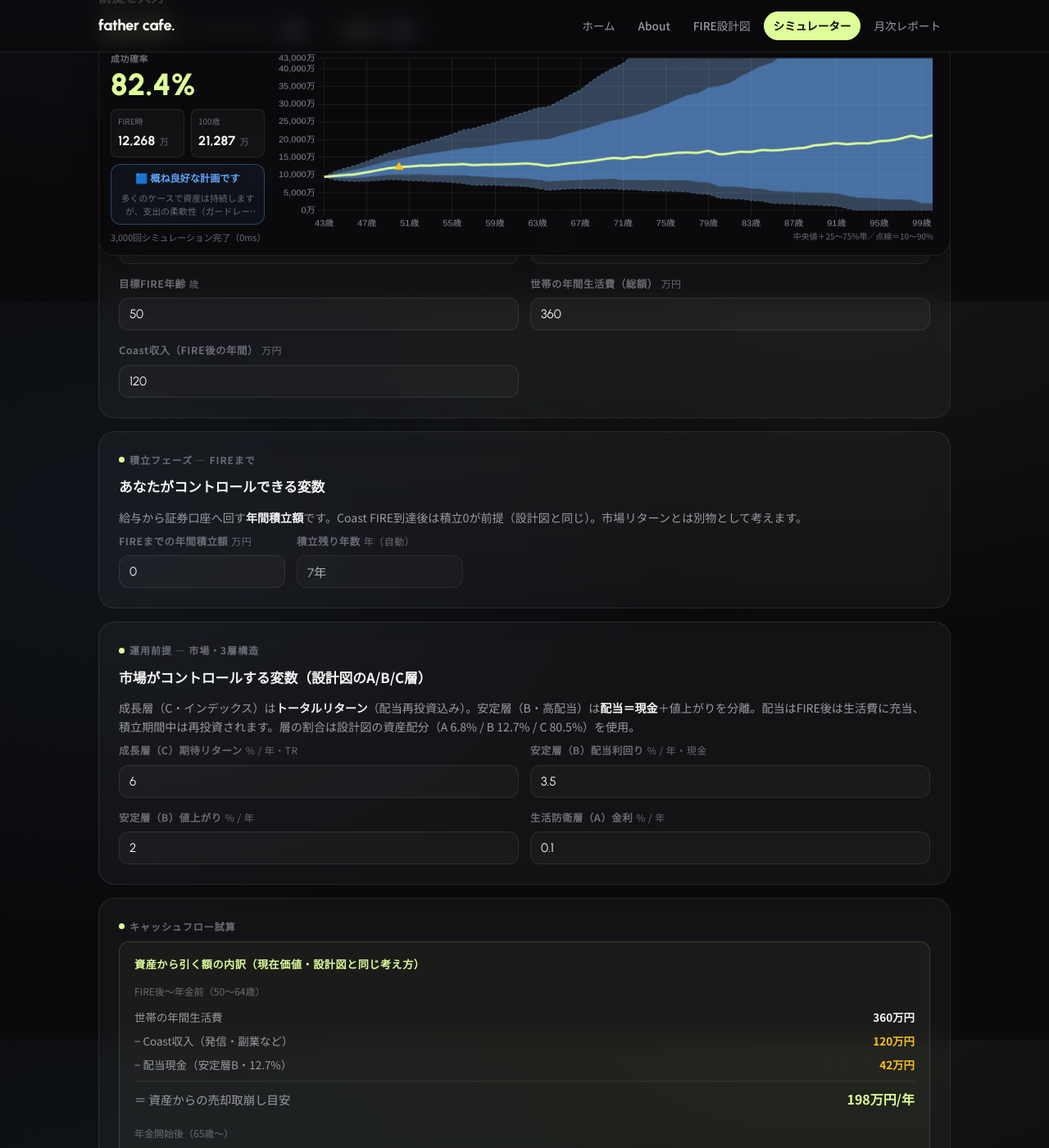
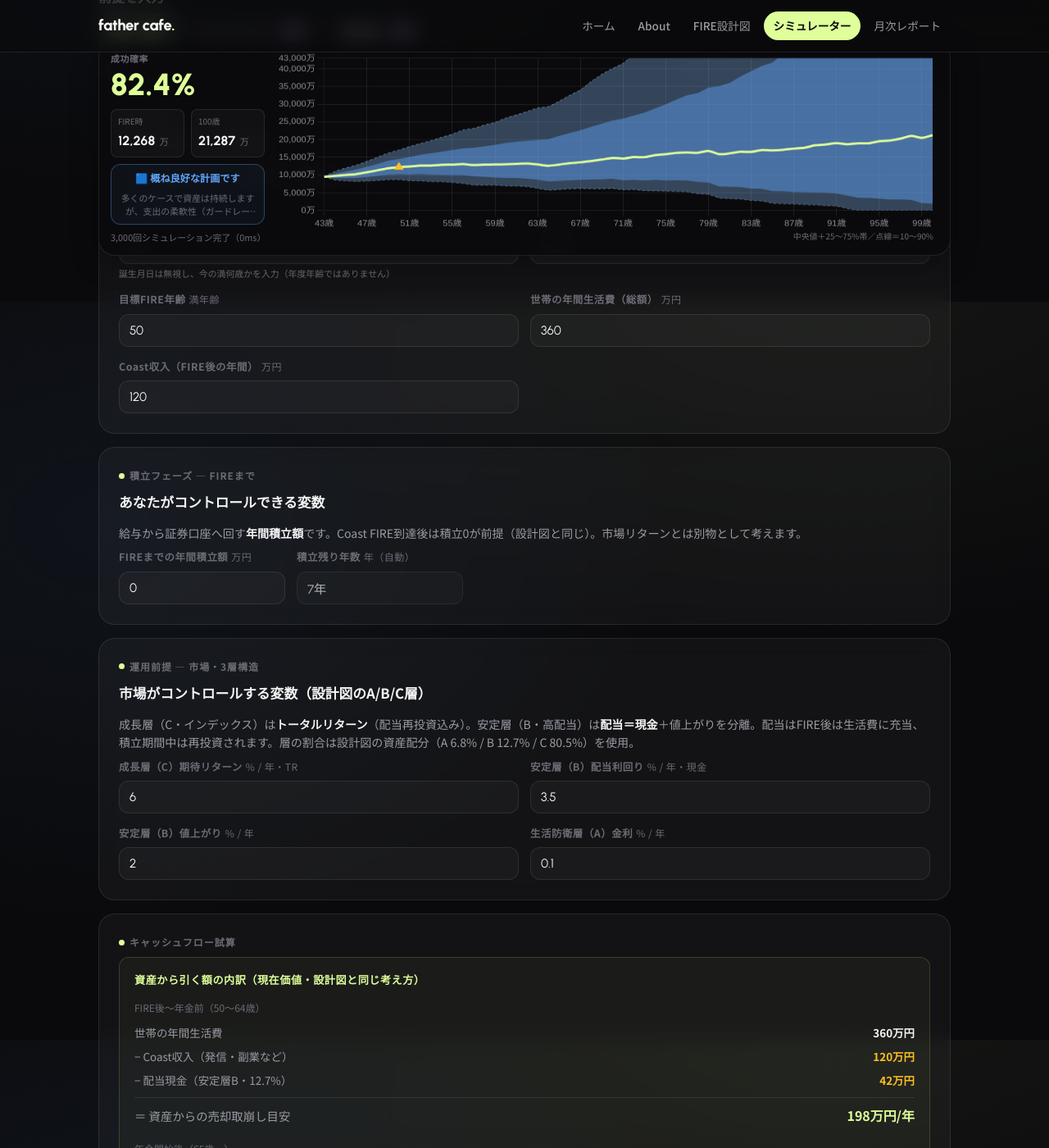
Before and after one commit to Koryo1982/fire-design, a Jekyll site: the page built from simulator/index.html, in a window 1280 px wide and 1400 px high, scrolled down 532 px. Shown: the whole window at 82% size. Built offline with Jekyll 4.4.1, drawn with Linux system fonts in a browser that asks for light colours.

Commit message:
docs: 年齢入力の意味（満年齢・今日／学年は今年度）をUIに明記
父の現在年齢・FIRE年齢・支出イベントと子の学年の基準をラベルと前提に追記。

Co-authored-by: Cursor <cursoragent@cursor.com>

```diff
--- a/assets/css/global.css
+++ b/assets/css/global.css
@@ -327,6 +327,13 @@ table.events input {
   outline: none; border-color: var(--lime); box-shadow: 0 0 0 2px var(--lime-dim);
 }
 .sim-unit { font-size: 0.75rem; color: var(--text-dim); margin-left: 4px; font-weight: 400; }
+.sim-field-hint {
+  display: block;
+  font-size: 0.68rem;
+  color: var(--text-dim);
+  line-height: 1.4;
+  margin-top: 4px;
+}
 
 table.events { width: 100%; border-collapse: collapse; margin: 0; }
 table.events th {
--- a/simulator/index.html
+++ b/simulator/index.html
@@ -85,15 +85,16 @@ layout: null
       <p class="sim-lead-note">「世帯の年間生活費」は<strong>夫婦二人の暮らしのベース</strong>（現在価値）。子どもの仕送り・学費は<strong>ライフイベント</strong>タブ、車・修繕・旅行は同タブの定期支出で上乗せします。</p>
       <div class="sim-grid">
         <div class="sim-field">
-          <label>現在の年齢<span class="sim-unit">歳</span></label>
-          <input type="number" id="inpAge" value="43" min="20" max="80" step="1">
+          <label>現在の年齢<span class="sim-unit">満年齢・今日</span></label>
+          <input type="number" id="inpAge" value="43" min="20" max="80" step="1" aria-describedby="inpAgeHint">
+          <span class="sim-field-hint" id="inpAgeHint">誕生月日は無視し、今の満何歳かを入力（年度年齢ではありません）</span>
         </div>
         <div class="sim-field">
           <label>現在の総資産<span class="sim-unit">万円</span></label>
           <input type="number" id="inpAssets" value="10000" min="0" step="100">
         </div>
         <div class="sim-field">
-          <label>目標FIRE年齢<span class="sim-unit">歳</span></label>
+          <label>目標FIRE年齢<span class="sim-unit">満年齢</span></label>
           <input type="number" id="inpFireAge" value="50" min="20" max="90" step="1">
         </div>
         <div class="sim-field">
@@ -189,11 +190,11 @@ layout: null
   <div class="bento-grid">
     <div class="tile span-12">
       <div class="tile-label"><span class="dot"></span>教育費 <span class="sim-tier-badge is-member">会員</span></div>
-      <p class="sim-lead-note" style="margin-top:0;margin-bottom:4px;">子どもごとに<strong>学年・年齢</strong>と<strong>大学／大学院</strong>の支出を入力します。仕送り・学費は月額×残り年数で試算し、父の年齢タイムラインに自動変換されます（世帯生活費には含めません）。</p>
+      <p class="sim-lead-note" style="margin-top:0;margin-bottom:4px;">子どもごとに<strong>学年（今年度・4月時点）</strong>と<strong>大学／大学院</strong>の支出を入力します。仕送り・学費は月額×残り年数で試算し、父の満年齢タイムラインに自動変換されます（世帯生活費には含めません）。</p>
       <div class="sim-children-list" id="childrenList"></div>
       <button type="button" class="sim-btn-add" id="btnAddChild">＋ 子どもを追加</button>
       <div class="sim-edu-preview" id="educationPreview" aria-live="polite">
-        <h4>父の年齢での教育費流出（プレビュー）</h4>
+        <h4>父の満年齢での教育費流出（プレビュー）</h4>
         <ul id="educationPreviewList"><li>—</li></ul>
       </div>
     </div>
@@ -207,7 +208,7 @@ layout: null
 
       <div class="sim-subsection">
         <h3>突発支出 — 一度きりの大きな出費</h3>
-        <p class="sim-sub-desc">結婚支援・転居など、教育費以外の一度きりの支出。</p>
+        <p class="sim-sub-desc">結婚支援・転居など、教育費以外の一度きりの支出。発生年齢は<strong>父の満年齢</strong>です。</p>
         <table class="events">
           <thead>
             <tr><th style="width:22%">発生年齢</th><th style="width:46%">内容</th><th style="width:22%">金額（万円）</th><th></th></tr>
@@ -220,7 +221,7 @@ layout: null
 
       <div class="sim-subsection">
         <h3>定期支出 — 何年ごとに繰り返す出費</h3>
-        <p class="sim-sub-desc">車の買い替え・住宅修繕・旅行など、周期と初回年齢が決まっている支出。初回以降は周期ごとに自動加算されます。</p>
+        <p class="sim-sub-desc">車の買い替え・住宅修繕・旅行など。初回年齢は<strong>父の満年齢</strong>、以降は周期ごとに自動加算されます。</p>
         <table class="events periodic">
           <thead>
             <tr><th style="width:28%">内容</th><th style="width:18%">金額（万円）</th><th style="width:18%">周期（年）</th><th style="width:18%">初回年齢</th><th></th></tr>
@@ -343,7 +344,9 @@ layout: null
         <li>資産は設計図の3層（A/B/C）比率で分割。成長層はトータルリターン、安定層は配当現金＋値上がり、生活防衛層は金利のみ。</li>
         <li>安定層の配当は積立期間中は再投資、FIRE後はCoast収入・年金と合わせて生活費から差し引き（売却取崩しを減らす）。</li>
         <li>「世帯の年間生活費」は夫婦の暮らしのベース（現在価値）。子ども関連はライフイベントタブで上乗せします。</li>
-        <li>教育費は子どもごとの月額×残り年数＋入学金を、父の年齢に展開して毎年の特別支出に加算します。</li>
+        <li>年齢はすべて<strong>満年齢の整数</strong>で、1年刻みで進みます（誕生日の月日・4月年度は区別しません）。</li>
+        <li>「現在の年齢」は<strong>今日時点の満年齢</strong>。子どもの学年は<strong>今年度（4月時点）</strong>で選びます。</li>
+        <li>教育費は子どもごとの月額×残り年数＋入学金を、父の満年齢に展開して毎年の特別支出に加算します。</li>
         <li>支出はインフレ率で毎年複利増加。突発支出は指定年齢に、定期支出は初回年齢以降・周期ごとに加算します。</li>
         <li>年金開始後は、Coast収入・配当と合わせて必要取崩し額から相殺します（いずれもインフレ連動）。</li>
         <li>税金は取得元本を追跡し、取崩し額のうち利益部分に20.315%を課税した上で手取りが必要額に一致するようグロスアップします。</li>
@@ -1062,8 +1065,8 @@ class SimulatorUI {
     card.innerHTML =
       "<div class=\"sim-child-head\">" +
       "<div class=\"sim-field\"><label>呼称</label><input type=\"text\" class=\"ch-label\" value=\"\"></div>" +
-      "<div class=\"sim-field\"><label>現在の学年</label><select class=\"ch-grade\"></select></div>" +
-      "<div class=\"sim-field\"><label>現在の年齢</label><input type=\"number\" class=\"ch-age\" min=\"0\" max=\"40\" step=\"1\"></div>" +
+      "<div class=\"sim-field\"><label>現在の学年</label><select class=\"ch-grade\"></select><span class=\"sim-field-hint\">今年度（4月時点）</span></div>" +
+      "<div class=\"sim-field\"><label>参考：子の満年齢</label><input type=\"number\" class=\"ch-age\" min=\"0\" max=\"40\" step=\"1\"><span class=\"sim-field-hint\">メモ用（試算は学年ベース）</span></div>" +
       "<button type=\"button\" class=\"sim-child-del\" title=\"この子を削除\">削除</button>" +
       "</div>" +
       "<div class=\"sim-child-phase ch-uni-block\">" +
```
